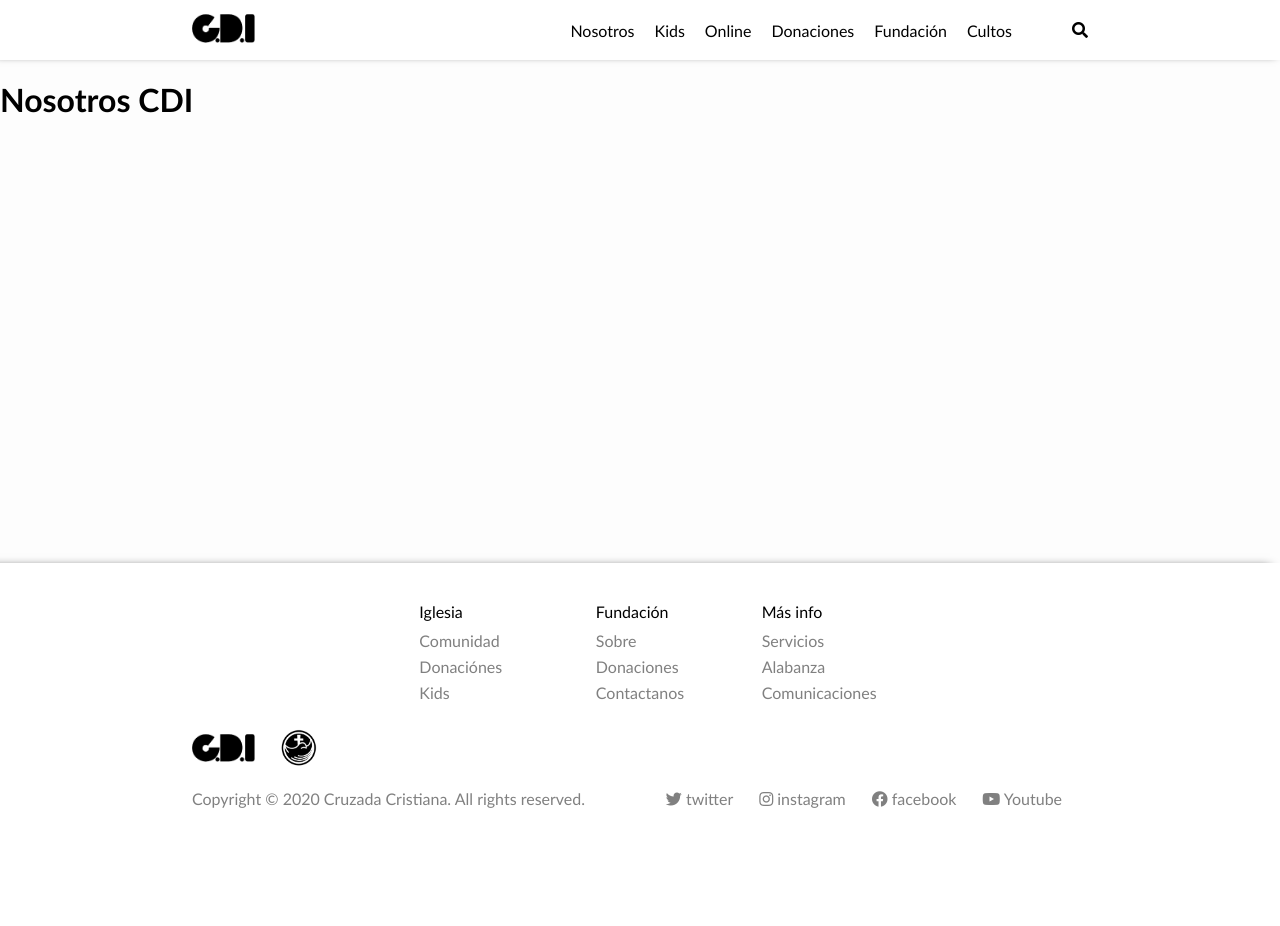
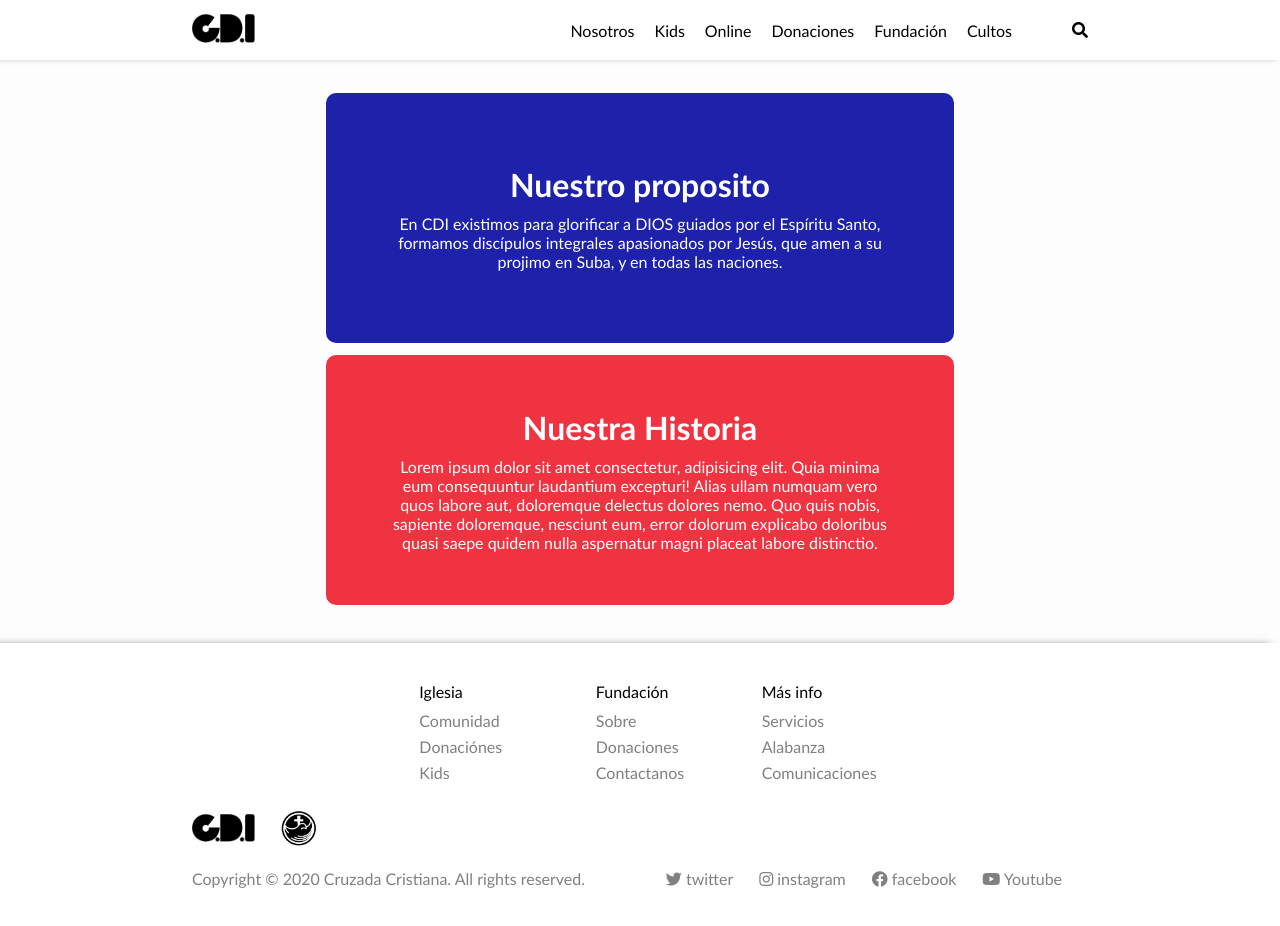
Before and after one commit to Sergiorodp/IglesiaCDIBlank, a React (Create React App) app: page / in a window 1280 px wide. Both pictures are taken after a click on the item "Nosotros". Shown: the top 926 px of the page. Before the commit the page ends 849 px from the top, so only its background shows below. Built offline with nearby package versions, Linux system fonts and the light colour scheme.

Commit message:
añadieron tarjetas y se empezo el seo con la pagina de Nosotros

```diff
--- a/src/App.css
+++ b/src/App.css
@@ -113,7 +113,8 @@ a{
 @media screen and (max-width: 970px){
 
   .container-grid{
-    /* background: blue; */
+    /* background: orange; */
+    width: 100%;
     display: grid;
     grid-template-columns: repeat(2, 1fr);
   }
--- a/src/App.js
+++ b/src/App.js
@@ -23,9 +23,10 @@ function App() {
         <Nav referenceMain={container}/>
         <div className = "container-body">
           <div className = "main-container-body">
-            <div id="top"></div>
+
             <Route exact path = {homepageLocal} component = {MainPage} />
             <Route exact path = {`${homepageLocal}/Nosotros`} component = {NosotrosPage}/>
+
           </div>
         <FooterCDI/>
         </div>
--- a/src/Components/navBar/StylesNav.css
+++ b/src/Components/navBar/StylesNav.css
@@ -150,7 +150,7 @@
     }
 
     .nav-active{
-        height: calc(100vh - 60px);
+        height: calc(100vh - 59px);
     }
 
 
--- /dev/null
+++ b/src/hooks/tittle.js
@@ -0,0 +1,11 @@
+
+import { useEffect } from 'react'
+
+
+
+export default function Tittle({tittle}){
+
+    useEffect(()=>{
+        document.title = tittle
+    },[tittle])
+}
--- /dev/null
+++ b/src/pages/Nosotros/Nosotros.css
@@ -0,0 +1,47 @@
+:root{
+    --color-red-cruzada : rgb(239,51,64) ;
+    --color-blue-cruzada : rgb(30,34,170);
+}
+
+.card{
+    grid-column: 1/6;
+    height: 250px;
+    margin-top: 2%;
+    display: flex;
+    text-align: center;
+    align-items: center;
+    border-radius: 10px;
+    color: white;
+}
+
+.history-main-container{
+    background:var(--color-red-cruzada) ;
+}
+
+.proposito-main-container{
+    background: var(--color-blue-cruzada);
+}
+
+.porposito-container{
+    background: var(--color-red-cruzada);
+}
+
+.text-container{
+    margin-left: auto;
+    margin-right: auto;
+    width: 80%;
+}
+
+.text-container h1{
+    margin-bottom: 2%;
+}
+
+.container-grid{
+    font-size: 100%;
+}
+
+@media screen and (max-width: 970px){
+    .container-grid{
+        font-size: 80%;
+    }
+}
--- a/src/pages/Nosotros/NosotrosPage.js
+++ b/src/pages/Nosotros/NosotrosPage.js
@@ -1,9 +1,23 @@
 import React from 'react'
+import Tittle from 'hooks/tittle'
+import './Nosotros.css'
+
+//components
+import CardNos from 'pages/Nosotros/cards/CardNos'
+import CardHys from 'pages/Nosotros/cards/CardHistory'
 
 function NosotrosPage(){
+    Tittle({tittle : "Nosotros | CDI"})
 
     return(
-        <h1>Nosotros CDI</h1>
+        <div className = "body-main-page">
+            <div className = "welcome-grid-container">
+                <div className = "container-grid">
+                    <CardNos/>
+                    <CardHys/>
+            </div>
+        </div>
+    </div>
     )
 
 }
--- /dev/null
+++ b/src/pages/Nosotros/cards/CardHistory.js
@@ -0,0 +1,16 @@
+import React from 'react'
+
+
+export default function CardNos(){
+    return(
+        <div className = "history-main-container card">
+            <div className = "history-container text-container">
+                <h1>Nuestra Historia</h1>
+                <p>
+                Lorem ipsum dolor sit amet consectetur, adipisicing elit. Quia minima eum consequuntur laudantium excepturi! Alias ullam numquam vero quos labore aut, doloremque delectus dolores nemo. Quo quis nobis, sapiente doloremque, nesciunt eum, error dolorum explicabo doloribus quasi saepe quidem nulla aspernatur magni placeat labore distinctio.
+                </p>
+            </div>
+        </div>
+    )
+
+}
--- /dev/null
+++ b/src/pages/Nosotros/cards/CardNos.js
@@ -0,0 +1,19 @@
+import React from 'react'
+
+
+export default function CardHys(){
+    return(
+        <div className = "proposito-main-container card">
+            <div className = "proposito-container text-container">
+                <h1>Nuestro proposito</h1>
+                <p>
+                En CDI existimos para glorificar
+                a DIOS guiados por el Espíritu Santo,
+                formamos discípulos integrales apasionados por
+                Jesús, que amen a su projimo en Suba, y en todas
+                las naciones.
+                </p>
+            </div>
+        </div>
+    )
+}
--- a/src/pages/main/main.js
+++ b/src/pages/main/main.js
@@ -3,10 +3,15 @@ import React from 'react'
 import './main.css'
 
 // Componentes
-import Intro from '../../Components/plantilla-intro/Intro'
+import Intro from 'Components/plantilla-intro/Intro'
 
+//hooks
+import Tittle from 'hooks/tittle'
 
 function MainPage(){
+
+    Tittle({tittle : "Iglesia CDI | Iglesia Cristiana"})
+
     return(
         <div className = "body-main-page">
             {/* <h1 className = " InProgress ">En proceso...</h1> */}
```
